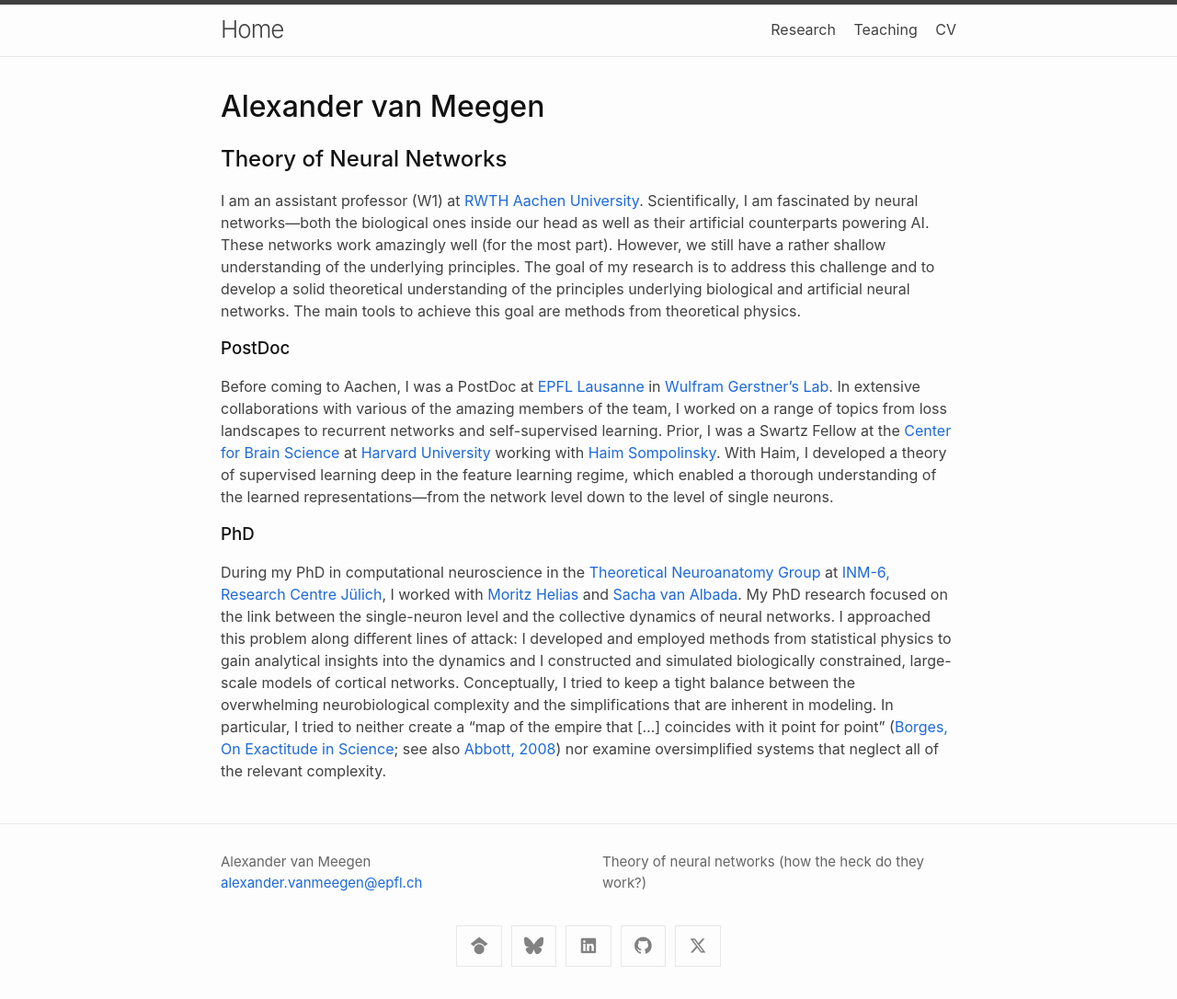
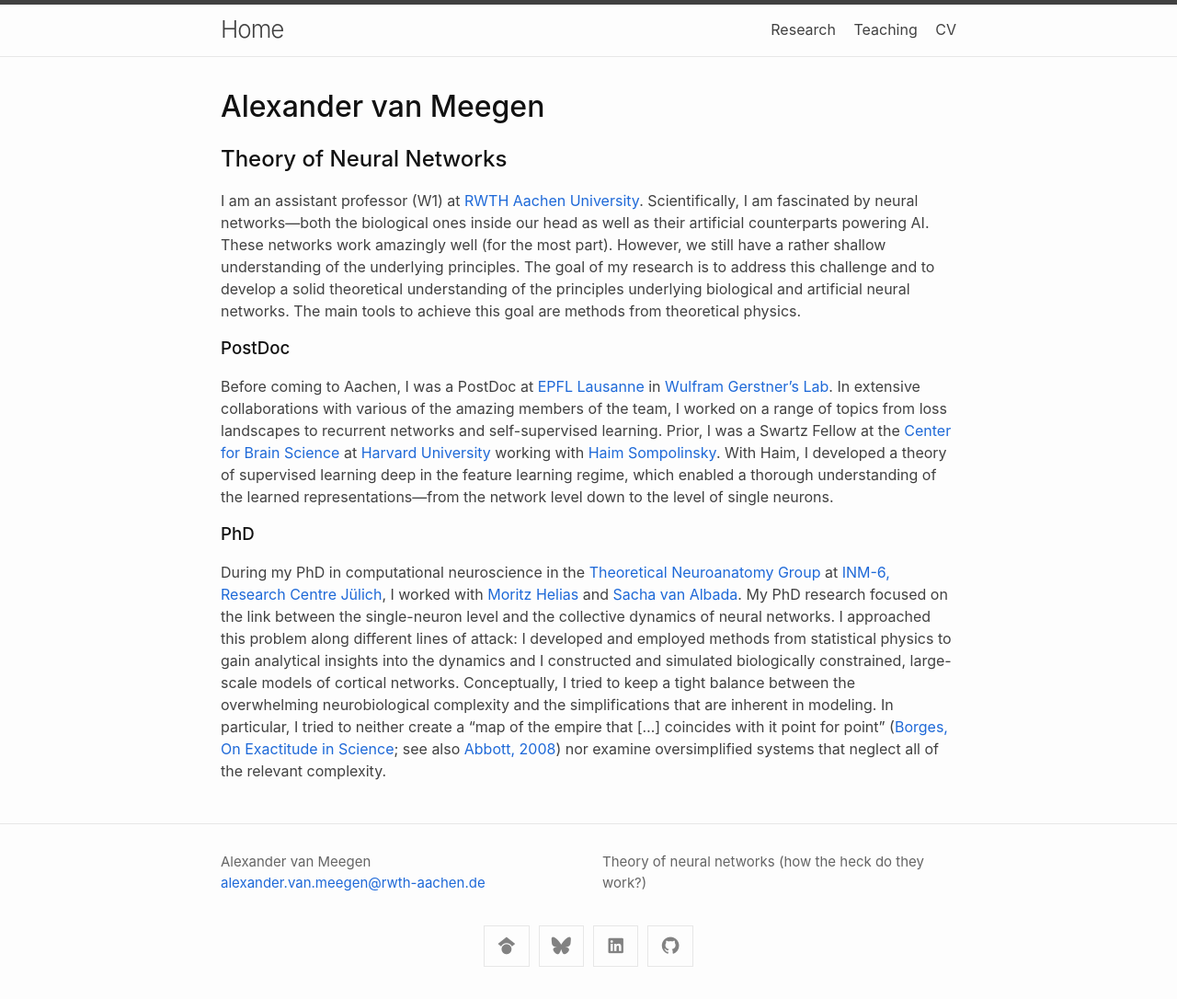
Before and after one commit to AlexVanMeegen/alexvanmeegen.github.io, a Jekyll site: the page built from index.md, in a window 1280 px wide. Shown: the whole page at 92% size. Built offline with Jekyll 4.4.1, drawn with Linux system fonts in a browser that asks for light colours; nearby versions of some CDN libraries.

Commit message:
update contact info

```diff
--- a/_config.yml
+++ b/_config.yml
@@ -1,7 +1,7 @@
 title: Home
 author:
   name: Alexander van Meegen
-  email: alexander.vanmeegen@epfl.ch
+  email: alexander.van.meegen@rwth-aachen.de
 description: >
   Theory of neural networks (how the heck do they work?)
 
@@ -48,6 +48,3 @@ minima:
     - title: Github
       icon: github
       url: "https://github.com/alexvanmeegen"
-    - title: X
-      icon: x-twitter
-      url: "https://twitter.com/alexvanmeegen"
```
